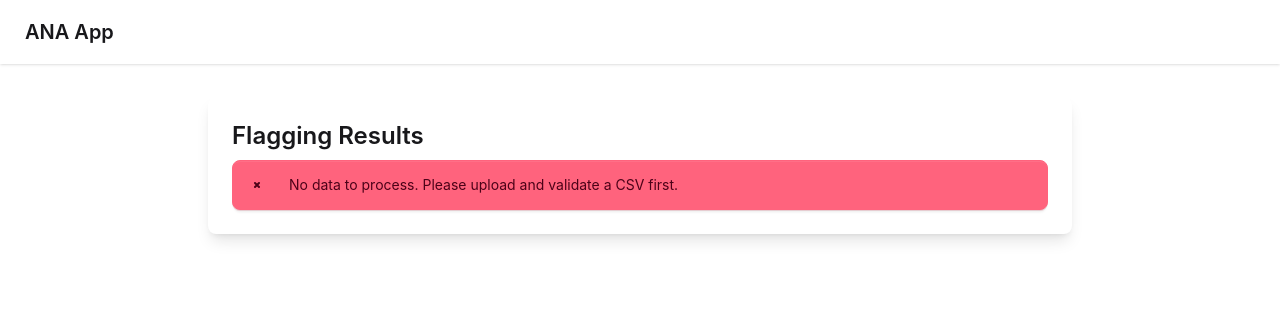
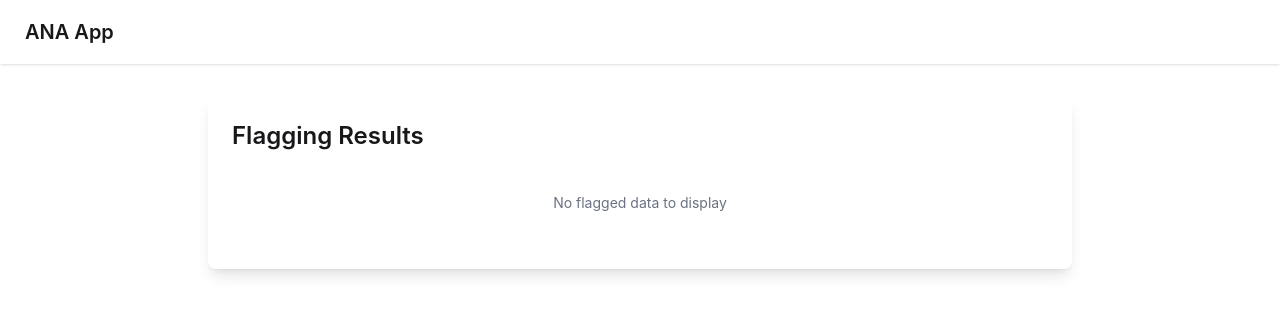
Before and after one commit to gnoblet/ANA_app_svelte, a SvelteKit app: page /flag in a window 1280 px wide. Shown: the top 314 px of the page. Built offline with nearby package versions, Linux system fonts and the light colour scheme.

Commit message:
Prerender flag page and show client loader

```diff
--- a/src/routes/flag/+page.svelte
+++ b/src/routes/flag/+page.svelte
@@ -3,10 +3,16 @@
 	import { flagData, downloadJSON, downloadCSV } from '$lib/process_input/flagger.js';
 	import { onMount } from 'svelte';
 
+	// This page can be pre-rendered with an empty/placeholder state
+	// When users navigate here with data in sessionStorage, the onMount hook loads and displays it
+	// This provides both SEO benefits (page exists) and dynamic updates (data loads on client)
+	export const prerender = true;
+
 	let flaggingData = null;
 	let flaggedResult = null;
 	let isProcessing = false;
 	let error = null;
+	let hasCheckedStorage = false;
 
 	onMount(() => {
 		// Retrieve data from sessionStorage
@@ -18,9 +24,8 @@
 			} catch (err) {
 				error = `Failed to load flagging data: ${err.message}`;
 			}
-		} else {
-			error = 'No data to process. Please upload and validate a CSV first.';
 		}
+		hasCheckedStorage = true;
 	});
 
 	async function processFlags() {
@@ -63,22 +68,34 @@
 		<div class="card-body">
 			<h1 class="card-title text-2xl">Flagging Results</h1>
 
-			{#if error}
-				<div class="alert alert-error">
+			{#if !hasCheckedStorage}
+				<div class="flex flex-col items-center justify-center gap-4 py-8">
+					<div class="text-lg">Loading...</div>
+					<span class="loading loading-spinner loading-lg text-primary"></span>
+				</div>
+			{:else if error && !flaggedResult}
+				<div class="flex flex-col items-center justify-center gap-6 py-12">
+					<div class="text-center">
 						<svg
 							xmlns="http://www.w3.org/2000/svg"
-						class="h-6 w-6 shrink-0 stroke-current"
+							class="text-warning mx-auto mb-4 h-16 w-16"
 							fill="none"
 							viewBox="0 0 24 24"
+							stroke="currentColor"
 						>
 							<path
 								stroke-linecap="round"
 								stroke-linejoin="round"
 								stroke-width="2"
-							d="M10 14l-2-2m0 0l-2-2m2 2l2-2m-2 2l-2 2"
+								d="M12 8v4m0 4v.01M21 12a9 9 0 11-18 0 9 9 0 0118 0z"
 							/>
 						</svg>
-					<span>{error}</span>
+						<h2 class="mb-2 text-2xl font-bold">No Data to Process</h2>
+						<p class="mb-6 text-gray-600">
+							Please go back to the main page, upload a CSV file, and validate it before flagging.
+						</p>
+						<button class="btn btn-primary" on:click={handleGoBack}> ← Back to Validator </button>
+					</div>
 				</div>
 			{:else if isProcessing}
 				<div class="flex flex-col items-center justify-center gap-4 py-8">
--- a/svelte.config.js
+++ b/svelte.config.js
@@ -19,7 +19,8 @@ const config = {
 
 		// prerender: explicitly tells SvelteKit which routes to pre-render as static HTML files
 		// entries: ['/', '/flag'] means both the homepage and flag page will be generated as static files
-		// This optimizes the initial page load and improves SEO
+		// The /flag page is pre-rendered with an empty/placeholder state, then dynamically updated
+		// when users navigate to it with data in sessionStorage (via onMount hook)
 		prerender: {
 			entries: ['/', '/flag']
 		}
```
Lines whose indentation alone changed are shown as unchanged.
